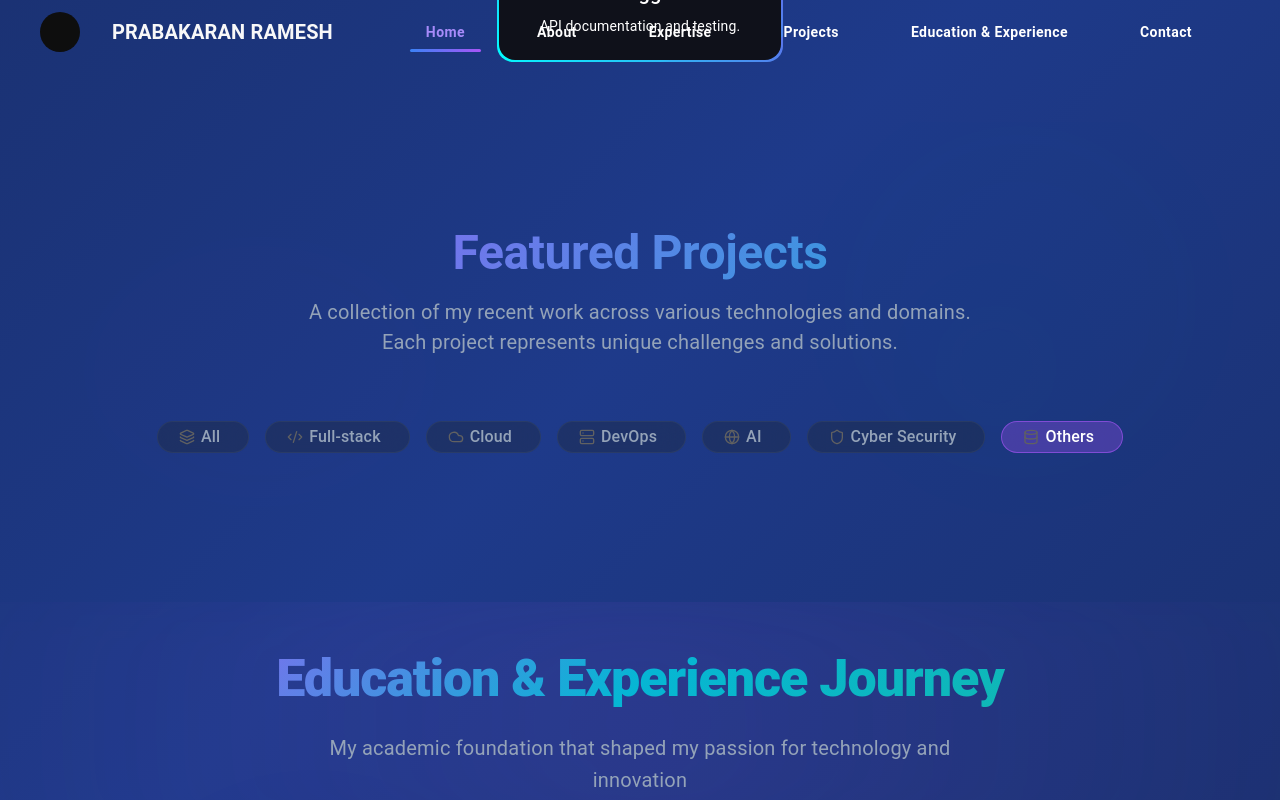
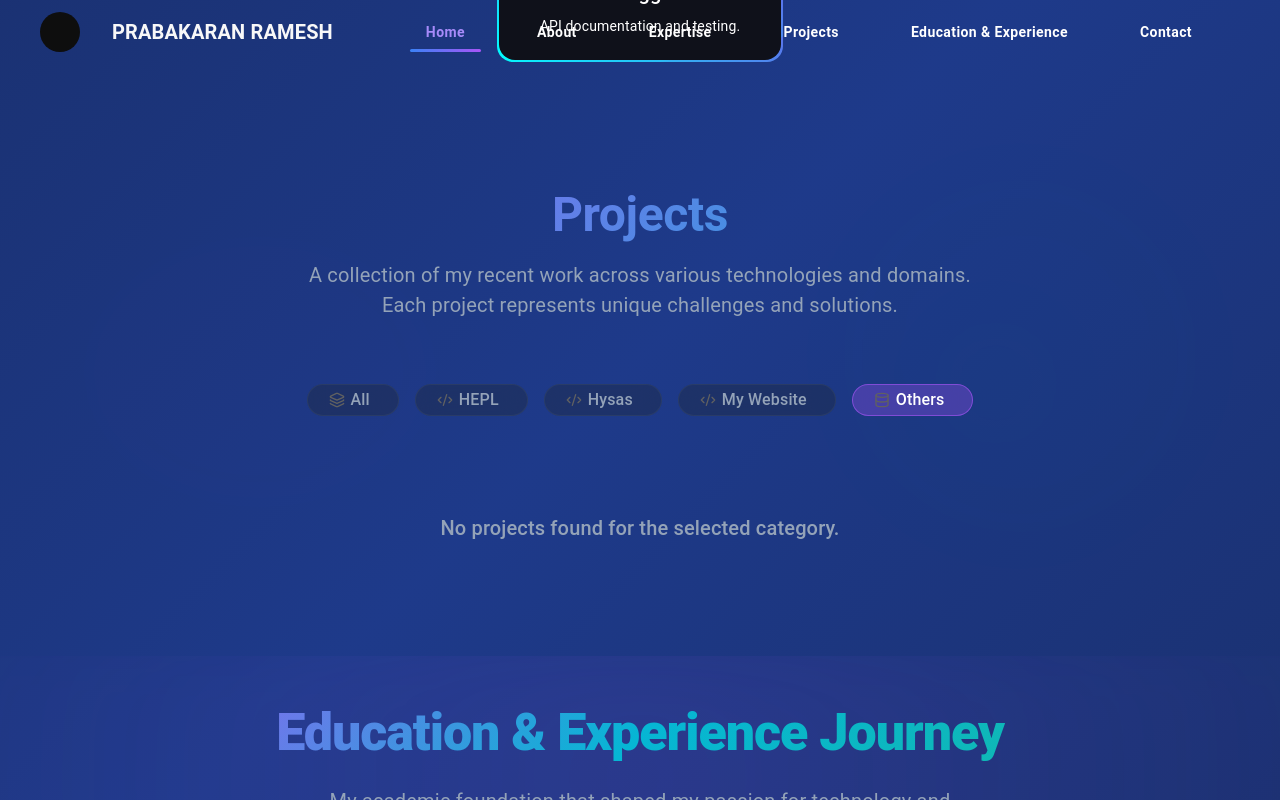
Before and after one commit to PRABAKARANRAMESH/portfolio, a React (Vite) app: page / in a window 1280 px wide. Both pictures are taken after a click on the button "Others". Shown: the part 3229-4029 px from the top of the page. Built offline with nearby package versions, Linux system fonts and the light colour scheme; some icons are missing.

Commit message:
Overall Update

```diff
--- a/src/components/contectme.tsx
+++ b/src/components/contectme.tsx
@@ -33,7 +33,8 @@ import { Formik, Form, Field } from 'formik';
 import * as Yup from 'yup';
 import { motion } from 'framer-motion';
 import emailjs from '@emailjs/browser';
-
+import WhatsAppIcon from '@mui/icons-material/WhatsApp';
+import InstagramIcon from '@mui/icons-material/Instagram';
 
 // Animation keyframes
 const float = keyframes`
@@ -51,6 +52,7 @@ const gradientBackground = keyframes`
   50% { background-position: 100% 50%; }
   100% { background-position: 0% 50%; }
 `;
+
 
 const StyledContainer = styled(Box)(({ theme }) => ({
   minHeight: '100vh',
@@ -530,8 +532,9 @@ const ContactMe = () => {
   ];
 
 
+
 const handleSubmit = (values: any, { setSubmitting, resetForm }: any) => {
-  const serviceID = 'service_9uvg1zg';
+  const serviceID = 'service_4pergr6';
   const templateID = 'template_pralrun';
   const publicKey = '5N8XWky6p8LBQfNO5';
 
@@ -680,17 +683,72 @@ const handleSubmit = (values: any, { setSubmitting, resetForm }: any) => {
                   <SocialContainer>
                     <motion.div whileHover={{ scale: 1.1 }}>
                       <SocialButton>
-                        <Github size={isMobile ? 20 : 24} />
+                         <IconButton
+      component="a"
+      href="https://github.com/PRABAKARANRAMESH"
+      target="_blank"
+      rel="noopener noreferrer"
+      sx={{
+        color: '#94a3b8',
+        '&:hover': { color: '#ffffff' },
+        backgroundColor: 'rgba(71, 85, 105, 0.2)',
+        border: '1px solid rgba(71, 85, 105, 0.3)',
+      }}
+    >
+      <Github size={isMobile ? 20 : 24}/>
+    </IconButton>
                       </SocialButton>
                     </motion.div>
                     <motion.div whileHover={{ scale: 1.1 }}>
                       <SocialButton>
-                        <Linkedin size={isMobile ? 20 : 24} />
+                        <IconButton
+      component="a"
+      href="https://www.linkedin.com/in/prabakaranramesh"
+      target="_blank"
+      rel="noopener noreferrer"
+      sx={{
+        color: '#94a3b8',
+        '&:hover': { color: '#ffffff' },
+        backgroundColor: 'rgba(71, 85, 105, 0.2)',
+        border: '1px solid rgba(71, 85, 105, 0.3)',
+      }}
+    >
+      <Linkedin  size={isMobile ? 20 : 24} />
+    </IconButton>
                       </SocialButton>
                     </motion.div>
                     <motion.div whileHover={{ scale: 1.1 }}>
                       <SocialButton>
-                        <MailIcon size={isMobile ? 20 : 24} />
+                        <IconButton
+      component="a"
+      href="mailto:prabakaranramesh62@gmail.com"
+      sx={{
+        color: '#94a3b8',
+        '&:hover': { color: '#ffffff' },
+        backgroundColor: 'rgba(71, 85, 105, 0.2)',
+        border: '1px solid rgba(71, 85, 105, 0.3)',
+      }}
+    >
+      <MailIcon size={isMobile ? 20 : 24}/>
+    </IconButton>
+                      </SocialButton>
+                    </motion.div>
+                    <motion.div whileHover={{ scale: 1.1 }}>
+                      <SocialButton>
+                         <IconButton
+      component="a"
+      href="https://wa.me/+916379370523" // Replace with your portfolio or desired site
+      target="_blank"
+      rel="noopener noreferrer"
+      sx={{
+        color: '#94a3b8',
+        '&:hover': { color: '#ffffff' },
+        backgroundColor: 'rgba(71, 85, 105, 0.2)',
+        border: '1px solid rgba(71, 85, 105, 0.3)',
+      }}
+    >
+      <WhatsAppIcon sx={{ fontSize: 20 }} />
+    </IconButton>
                       </SocialButton>
                     </motion.div>
                   </SocialContainer>
@@ -855,6 +913,10 @@ const handleSubmit = (values: any, { setSubmitting, resetForm }: any) => {
                     <Box sx={{ display: 'flex', gap: 2, mt: 3, position: 'relative', zIndex: 2 }}>
   <motion.div whileHover={{ scale: 1.1 }}>
     <IconButton
+      component="a"
+      href="https://www.linkedin.com/in/prabakaranramesh"
+      target="_blank"
+      rel="noopener noreferrer"
       sx={{
         color: '#94a3b8',
         '&:hover': { color: '#ffffff' },
@@ -867,6 +929,10 @@ const handleSubmit = (values: any, { setSubmitting, resetForm }: any) => {
   </motion.div>
   <motion.div whileHover={{ scale: 1.1 }}>
     <IconButton
+      component="a"
+      href="https://github.com/PRABAKARANRAMESH"
+      target="_blank"
+      rel="noopener noreferrer"
       sx={{
         color: '#94a3b8',
         '&:hover': { color: '#ffffff' },
@@ -879,6 +945,8 @@ const handleSubmit = (values: any, { setSubmitting, resetForm }: any) => {
   </motion.div>
   <motion.div whileHover={{ scale: 1.1 }}>
     <IconButton
+      component="a"
+      href="mailto:prabakaranramesh62@gmail.com"
       sx={{
         color: '#94a3b8',
         '&:hover': { color: '#ffffff' },
@@ -891,6 +959,10 @@ const handleSubmit = (values: any, { setSubmitting, resetForm }: any) => {
   </motion.div>
   <motion.div whileHover={{ scale: 1.1 }}>
     <IconButton
+      component="a"
+      href="https://wa.me/+916379370523" // Replace with your portfolio or desired site
+      target="_blank"
+      rel="noopener noreferrer"
       sx={{
         color: '#94a3b8',
         '&:hover': { color: '#ffffff' },
@@ -898,10 +970,11 @@ const handleSubmit = (values: any, { setSubmitting, resetForm }: any) => {
         border: '1px solid rgba(71, 85, 105, 0.3)',
       }}
     >
-                          <Globe size={20} />
+      <WhatsAppIcon sx={{ fontSize: 20 }} />
     </IconButton>
   </motion.div>
 </Box>
+
                   </FooterCard>
                 </motion.div>
               </Grid>
--- a/src/components/educationtimeline.tsx
+++ b/src/components/educationtimeline.tsx
@@ -627,7 +627,7 @@ const Education = () => {
   month: "short",
   year: "numeric",
 })}`,
-      status: "Completed",
+      status: "Present",
        description:
     "Currently contributing to frontend development using React, MUI, and Redux. Involved in building responsive, scalable UI components and integrating APIs for real-time functionality. Collaborating in an Agile environment with cross-functional teams to deliver production-ready features.",
   icon: Code,
--- a/src/components/projects.tsx
+++ b/src/components/projects.tsx
@@ -15,14 +15,12 @@ import {
   ExternalLink,
   Github,
   Code2,
-  Globe,
-  Server,
   Database,
-  Cloud,
-  Shield,
   Layers
 } from 'lucide-react';
 
+import convexImage from '../assets/image/Convex.png';
+import TixieImage from '../assets/image/Tixie.png';
 const StyledContainer = styled(Box)(({ theme }) => ({
   minHeight: '60vh',
   // background: 'linear-gradient(135deg, #0f172a 0%, #1e3a8a 50%, #0f172a 100%)',
@@ -203,6 +201,7 @@ const ProjectDescription = styled(Typography)(({ theme }) => ({
   fontSize: '0.875rem',
   color: '#94a3b8',
   lineHeight: 1.6,
+  textAlign: 'justify',
   marginBottom: theme.spacing(2),
   flex: 1,
   [theme.breakpoints.up('sm')]: {
@@ -273,85 +272,76 @@ const PrimaryButton = styled(ActionButton)({
   },
 });
 
-const SecondaryButton = styled(ActionButton)({
-  backgroundColor: 'transparent',
-  color: '#94a3b8',
-  border: '1px solid rgba(71, 85, 105, 0.5)',
-  '&:hover': {
-    backgroundColor: 'rgba(71, 85, 105, 0.2)',
-    borderColor: 'rgba(168, 85, 247, 0.5)',
-    color: '#ffffff',
-    transform: 'translateY(-2px)',
-  },
-});
+// const SecondaryButton = styled(ActionButton)({
+//   backgroundColor: 'transparent',
+//   color: '#94a3b8',
+//   border: '1px solid rgba(71, 85, 105, 0.5)',
+//   '&:hover': {
+//     backgroundColor: 'rgba(71, 85, 105, 0.2)',
+//     borderColor: 'rgba(168, 85, 247, 0.5)',
+//     color: '#ffffff',
+//     transform: 'translateY(-2px)',
+//   },
+// });
 
 const FeaturedProjects = () => {
   const theme = useTheme();
-  const isMobile = useMediaQuery(theme.breakpoints.down('sm'));
+  // const isMobile = useMediaQuery(theme.breakpoints.down('sm'));
 
   const filters = [
     { label: 'All', icon: Layers },
-    { label: 'Full-stack', icon: Code2 },
-    { label: 'Cloud', icon: Cloud },
-    { label: 'DevOps', icon: Server },
-    { label: 'AI', icon: Globe },
-    { label: 'Cyber Security', icon: Shield },
+    { label: 'HEPL', icon: Code2 },
+    { label: 'Hysas', icon: Code2 },
+    { label: 'My Website', icon: Code2 },
     { label: 'Others', icon: Database }
   ];
 
   const projects = [
     {
       id: 1,
-      title: 'Video2Words',
-      description: 'A web application that enables content creators to automatically transcribe and translate their videos, promoting accessibility and global reach.',
+      title: 'Go My Exam (LMS)',
+      description: 'Developed a dynamic Learning Management System (LMS) at Hysas Technologies. This platform enables organizations to create, manage, and track educational content and assessments, supporting multi-tenant architecture and role-based access for admins, faculty, and students.',
       image: 'https://images.pexels.com/photos/3861969/pexels-photo-3861969.jpeg?auto=compress&cs=tinysrgb&w=800',
-      technologies: [
-        { name: 'React', icon: Code2 },
-        { name: 'Node.js', icon: Server },
-        { name: 'Express', icon: Server },
-        { name: 'AWS', icon: Cloud },
-        { name: 'Docker', icon: Database },
-        { name: 'Tailwind CSS', icon: Globe }
-      ],
-      category: 'Full-stack',
+      category: 'Hysas',
       liveUrl: '#',
       sourceUrl: '#'
     },
     {
       id: 2,
-      title: 'Vishwas (SIH)',
-      description: 'A contract-based farming platform to ensure transparent agreements, fair pricing, and secure, timely payments for farmers.',
-      image: 'https://images.pexels.com/photos/1595104/pexels-photo-1595104.jpeg?auto=compress&cs=tinysrgb&w=800',
-      technologies: [
-        { name: 'React', icon: Code2 },
-        { name: 'Node.js', icon: Server },
-        { name: 'Express', icon: Server },
-        { name: 'MongoDB', icon: Database },
-        { name: 'Razorpay', icon: Shield },
-        { name: 'CSS', icon: Globe }
-      ],
-      category: 'Full-stack',
+      title: 'Convex (PM Tool)',
+      description: 'Developed Convex at HEPL, a powerful project management tool tailored for handling Projects, Milestones, Tasks, and Subtasks. It facilitates real-time team collaboration, role-based access, deadline tracking, and progress monitoring to enhance organizational productivity.',
+      image: convexImage,
+      category: 'HEPL',
       liveUrl: '#',
       sourceUrl: '#'
     },
     {
       id: 3,
-      title: 'KubeMERN',
-      description: 'A simple Todo application built using the MERN stack, deployed on a Kubernetes-based microservices architecture for scalability and containerized orchestration.',
-      image: 'https://images.pexels.com/photos/1181244/pexels-photo-1181244.jpeg?auto=compress&cs=tinysrgb&w=800',
-      technologies: [
-        { name: 'Kubernetes', icon: Cloud },
-        { name: 'Docker', icon: Database },
-        { name: 'GitHub', icon: Code2 },
-        { name: 'React', icon: Code2 },
-        { name: 'Node.js', icon: Server },
-        { name: 'Express', icon: Server },
-        { name: 'MongoDB', icon: Database }
-      ],
-      category: 'DevOps',
+      title: 'TIXIE (Ticketing Tool)',
+      description: 'Built TIXIE, an internal organizational ticketing tool that allows users to raise, assign, and resolve issues across various departments. The platform improves operational efficiency by tracking ticket statuses, priority, and resolution time while ensuring accountability and communication between teams.',
+      image: TixieImage,
+      category: 'HEPL',
       liveUrl: '#',
       sourceUrl: '#'
-    }
+    },
+    // {
+    //   id: 3,
+    //   title: 'KubeMERN',
+    //   description: 'A simple Todo application built using the MERN stack, deployed on a Kubernetes-based microservices architecture for scalability and containerized orchestration.',
+    //   image: 'https://images.pexels.com/photos/1181244/pexels-photo-1181244.jpeg?auto=compress&cs=tinysrgb&w=800',
+    //   technologies: [
+    //     { name: 'Kubernetes', icon: Cloud },
+    //     { name: 'Docker', icon: Database },
+    //     { name: 'GitHub', icon: Code2 },
+    //     { name: 'React', icon: Code2 },
+    //     { name: 'Node.js', icon: Server },
+    //     { name: 'Express', icon: Server },
+    //     { name: 'MongoDB', icon: Database }
+    //   ],
+    //   category: 'DevOps',
+    //   liveUrl: '#',
+    //   sourceUrl: '#'
+    // }
   ];
   const [activeFilter, setActiveFilter] = useState('All');
 
@@ -402,7 +392,7 @@ const FeaturedProjects = () => {
               marginBottom: 2,
             }}
           >
-            Featured Projects
+             Projects
           </Typography>
           <Typography
             sx={{
@@ -441,12 +431,22 @@ const FeaturedProjects = () => {
           justifyContent="center"
           alignItems="stretch"
         >
-       {projects
-  .filter((project) => {
-    if (activeFilter === 'All') return true;
-    return project.category === activeFilter;
-  })
-  .map((project) => (
+       {projects.filter((project) =>
+    activeFilter === 'All' || project.category === activeFilter
+  ).length === 0 ? (
+    <Grid size={{xs:12}} >
+      <Box sx={{ textAlign: 'center', py: 6 }}>
+        <Typography variant="h6" sx={{ color: '#94a3b8' }}>
+          No projects found for the selected category.
+        </Typography>
+      </Box>
+    </Grid>
+  ) : (
+    projects
+      .filter((project) =>
+        activeFilter === 'All' || project.category === activeFilter
+      )
+      .map((project) => (
             <Grid
               size={{ xs: 12, sm: 6, md: 4 }}
               key={project.id}
@@ -462,6 +462,7 @@ const FeaturedProjects = () => {
                   className="project-image"
                   sx={{
                     backgroundImage: `url(${project.image})`,
+                    backgroundSize: 'cover',
                   }}
                 />
 
@@ -474,7 +475,7 @@ const FeaturedProjects = () => {
                     {project.description}
                   </ProjectDescription>
 
-                  <Box sx={{ marginTop: 'auto' }}>
+                  {/* <Box sx={{ marginTop: 'auto' }}>
                     <Typography
                       sx={{
                         fontSize: '0.875rem',
@@ -514,11 +515,11 @@ const FeaturedProjects = () => {
                         Live Demo
                       </PrimaryButton>
                     </ProjectActions>
-                  </Box>
+                  </Box> */}
                 </ProjectContent>
               </ProjectCard>
             </Grid>
-          ))}
+          )))}
         </Grid>
       </Container>
     </StyledContainer>
```
Also changed, not shown: src/assets/image/Convex.png (added), src/assets/image/Tixie.png (added). Lines whose indentation alone changed are shown as unchanged.
